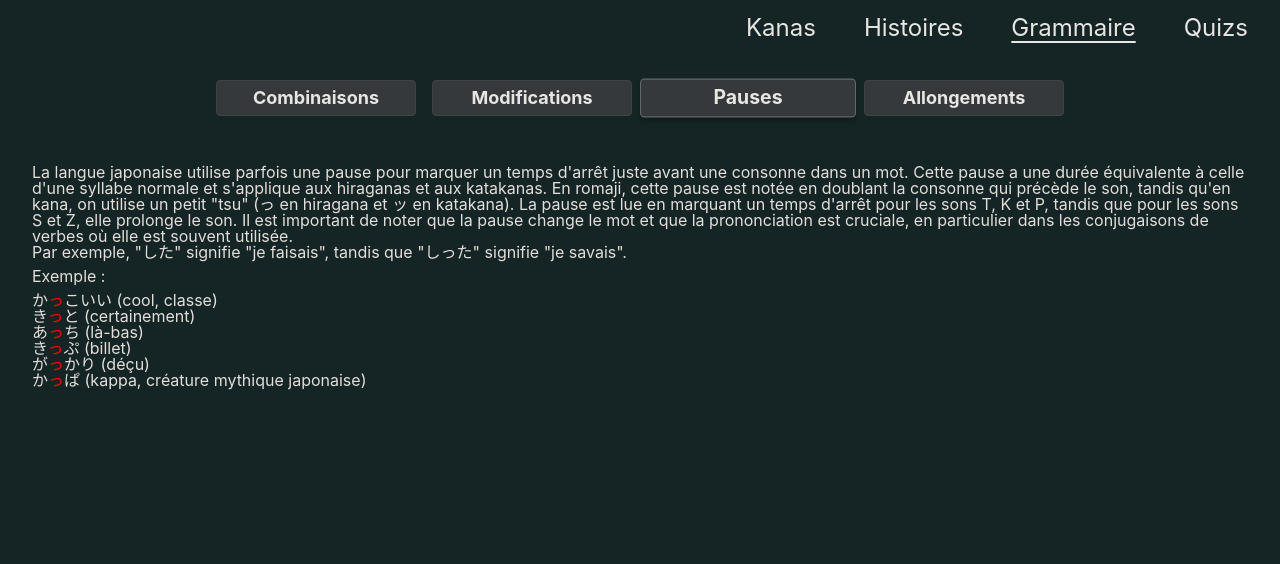
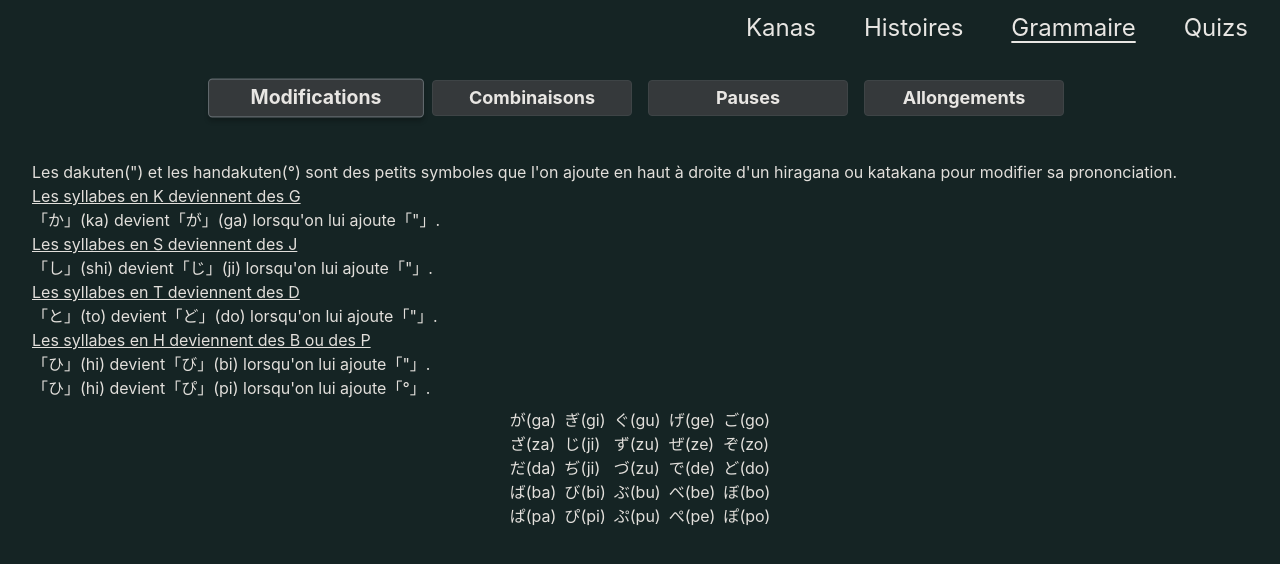
Before and after one commit to Dorian-Garcia-pro/flash-kanas, a React (Create React App) app: page /grammaire in a window 1280 px wide. Shown: the top 564 px of the page. Built offline with nearby package versions, Linux system fonts and the light colour scheme; the HTML template or start-up script is replaced by a standard one.

Commit message:
clarification grammaire

```diff
--- a/src/components/GramCombis.js
+++ b/src/components/GramCombis.js
@@ -229,16 +229,29 @@ function GramCombis() {
     <div className="containerDigrammes">
       <div className="digrammesExplication">
         <p>
-          Les combinaisons ou "yoon" sont des syllabes japonaises constituées
-          d'une consonne (ou consonne + semi-voyelle) suivie d'une voyelle "ya",
-          "yu" ou "yo". Les yoon sont souvent utilisés dans la langue japonaise
-          pour former des mots et sont écrits avec les mêmes caractères
-          hiraganas ou katakanas que les autres syllabes.
+          Les combinaisons ou "yoon" sont des hiraganas ou katakanas se
+          combinant, fusionnant avec une voyelle "ya" "yu" ou "yo".
+        </p>
+        <p>
+          Respectivement 「や」,「ゆ」et「よ」en hirgana et
+          「ヤ」,「ユ」et「ヨ」en katakana.
+        </p>
+        <p>
+          La version "petite" des kanas「や」,「ゆ」ou「よ」sont rajoutés aprés
+          le kana de base pour former le yoon.
         </p>
         <p>Exemple :</p>
         <p>
-          「きゃ」(kya), 「きゅ」(kyu) et 「きょ」(kyo) sont des exemples de
-          yoon de la consonne "k".
+          En hiragana :「き<span style={{ color: "red" }}>ゃ</span>」(kya), 「き
+          <span style={{ color: "red" }}>ゅ</span>」(kyu) et 「き
+          <span style={{ color: "red" }}>ょ</span>」(kyo) sont les yoon de la
+          consonne "k".
+        </p>
+        <p>
+          En katakana :「キ<span style={{ color: "red" }}>ャ</span>」(kya), 「キ
+          <span style={{ color: "red" }}>ュ</span>」(kyu) et 「キ
+          <span style={{ color: "red" }}>ョ</span>」(kyo) sont les yoon de la
+          consonne "k".
         </p>
       </div>
       <div className="allDigrammes">
--- a/src/components/GramModifs.js
+++ b/src/components/GramModifs.js
@@ -39,18 +39,27 @@ function GramModfis() {
     <div className="modifsContainer">
       <div className="modifsExplication">
         <p>
-          Les dakuten(") et les handakuten(°) sont des petits signes que l'on
-          ajoute sur le coin supérieur droit d'un hiragana ou katakana pour
-          modifier sa prononciation.
+          Les dakuten(") et les handakuten(°) sont des petits symboles que l'on
+          ajoute en haut à droite d'un hiragana ou katakana pour modifier sa
+          prononciation.
         </p>
-        <p>k > g , s > j , t > d , h > b/p</p>
-        <br />
-        <p>Exemple :</p>
-        <p>「か」(ka) devient「が」(ga) lorsqu'on lui ajoute le dakuten(").</p>
-        <p>「ひ」(hi) devient「び」(bi) lorsqu'on lui ajoute le dakuten(").</p>
-        <p>
-          「ひ」(hi) devient「ぴ」(pi) lorsqu'on lui ajoute le handakuten(°).
-        </p>
+        <section>
+          <p>Les syllabes en K deviennent des G</p>
+          <p>「か」(ka) devient「が」(ga) lorsqu'on lui ajoute「"」.</p>
+        </section>
+        <section>
+          <p>Les syllabes en S deviennent des J</p>
+          <p>「し」(shi) devient「じ」(ji) lorsqu'on lui ajoute「"」.</p>
+        </section>
+        <section>
+          <p>Les syllabes en T deviennent des D</p>
+          <p>「と」(to) devient「ど」(do) lorsqu'on lui ajoute「"」.</p>
+        </section>
+        <section>
+          <p>Les syllabes en H deviennent des B ou des P</p>
+          <p>「ひ」(hi) devient「び」(bi) lorsqu'on lui ajoute「"」.</p>
+          <p>「ひ」(hi) devient「ぴ」(pi) lorsqu'on lui ajoute「°」.</p>
+        </section>
       </div>
       <div className="allModifs">
         {dakutenHiraganas.map((digramme) => (
--- a/src/components/GramModifs.scss
+++ b/src/components/GramModifs.scss
@@ -11,7 +11,18 @@
 .modifsExplication {
   display: flex;
   flex-direction: column;
-  gap: 4px;
+  gap: 8px;
+  & section {
+    display: flex;
+    flex-direction: column;
+    gap: 0.5rem;
+    & p:nth-child(1) {
+      text-decoration: underline;
+    }
+    & p:nth-child(2) {
+      /* padding-left: 1rem; */
+    }
+  }
 }
 .allModifs {
   display: flex;
--- a/src/components/GramPauses.js
+++ b/src/components/GramPauses.js
@@ -24,23 +24,25 @@ function GramPauses() {
         <p>
           <ul>
             <li>
-              か<span style={{ color: "red" }}>っ</span>こいい (cool, classe)
+              か<span style={{ color: "red" }}>っ</span>こいい (kakkoi) = cool,
+              classe
             </li>
             <li>
-              き<span style={{ color: "red" }}>っ</span>と (certainement)
+              き<span style={{ color: "red" }}>っ</span>と (kitto) =
+              certainement
             </li>
             <li>
-              あ<span style={{ color: "red" }}>っ</span>ち (là-bas)
+              あ<span style={{ color: "red" }}>っ</span>ち (acchi) = là-bas
             </li>
             <li>
-              き<span style={{ color: "red" }}>っ</span>ぷ (billet)
+              き<span style={{ color: "red" }}>っ</span>ぷ (kippu) = billet
             </li>
             <li>
-              が<span style={{ color: "red" }}>っ</span>かり (déçu)
+              が<span style={{ color: "red" }}>っ</span>かり (gakkari) = déçu
             </li>
             <li>
-              か<span style={{ color: "red" }}>っ</span>ぱ (kappa, créature
-              mythique japonaise)
+              か<span style={{ color: "red" }}>っ</span>ぱ (kappa) = un kappa,
+              créature mythique japonaise
             </li>
           </ul>
         </p>
--- a/src/pages/Grammaire.js
+++ b/src/pages/Grammaire.js
@@ -7,10 +7,10 @@ import GramPauses from "../components/GramPauses.js";
 import GramAllongs from "../components/GramAllongs.js";
 
 function Grammaire() {
-  const [grammmaireChapitre, setGrammmaireChapitre] = useState("pauses");
+  const [grammmaireChapitre, setGrammmaireChapitre] = useState("modifications");
   const grammaireChapitresList = [
-    { id: 1, nom: "combinaisons" },
-    { id: 2, nom: "modifications" },
+    { id: 1, nom: "modifications" },
+    { id: 2, nom: "combinaisons" },
     { id: 3, nom: "pauses" },
     { id: 4, nom: "allongements" },
   ];
```
